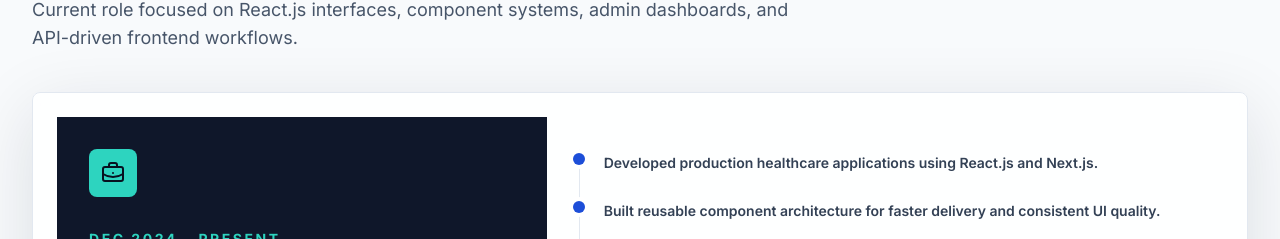
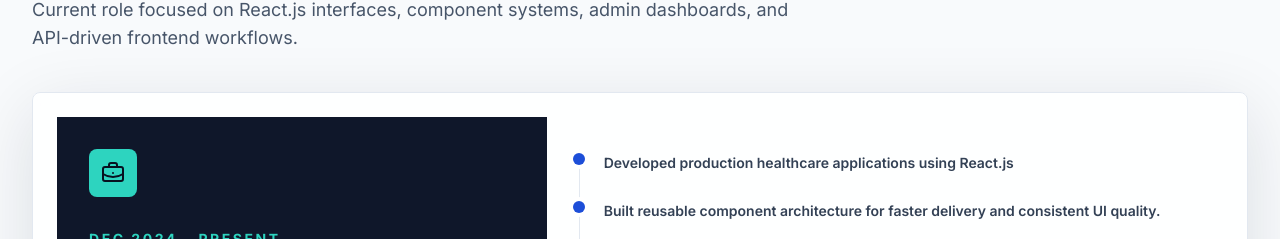
Before and after one commit to deodikarvarad/Portfolio, a React (Vite) app: page / in a window 1280 px wide. Shown: the part 3050-3289 px from the top of the page. Built offline with nearby package versions, Linux system fonts and the light colour scheme.

Commit message:
next.js removed

```diff
--- a/index.html
+++ b/index.html
@@ -5,13 +5,13 @@
     <meta name="viewport" content="width=device-width, initial-scale=1.0" />
     <meta
       name="description"
-      content="Varad Deodikar is a Frontend React Developer building performant, accessible, and responsive healthcare applications with React.js, Next.js, Redux Toolkit, and Tailwind CSS."
+      content="Varad Deodikar is a Frontend React Developer building performant, accessible, and responsive healthcare applications with React.js, Redux Toolkit, and Tailwind CSS."
     />
     <meta name="theme-color" content="#0f172a" />
     <meta property="og:title" content="Varad Deodikar | Frontend React Developer" />
     <meta
       property="og:description"
-      content="Portfolio of Varad Deodikar, a Frontend React Developer focused on React.js, Next.js, Redux Toolkit, performance optimization, and responsive UI development."
+      content="Portfolio of Varad Deodikar, a Frontend React Developer focused on React.js, Redux Toolkit, performance optimization, and responsive UI development."
     />
     <meta property="og:type" content="website" />
     <meta name="twitter:card" content="summary_large_image" />
--- a/src/data/portfolioData.js
+++ b/src/data/portfolioData.js
@@ -30,7 +30,7 @@ export const tools = ['Git', 'Jira', 'Bitbucket', 'Postman', 'VS Code'];
 export const aiTools = ['Cursor', 'Claude', 'Codex', 'ChatGPT'];
 
 export const experienceHighlights = [
-  'Developed production healthcare applications using React.js and Next.js.',
+  'Developed production healthcare applications using React.js',
   'Built reusable component architecture for faster delivery and consistent UI quality.',
   'Improved application performance by 25-35% through optimization and UI tuning.',
   'Integrated 15+ REST APIs across admin and provider-facing workflows.',
--- a/src/pages/PortfolioPage.jsx
+++ b/src/pages/PortfolioPage.jsx
@@ -19,7 +19,7 @@ export default function PortfolioPage() {
     updateDocumentMeta({
       title: 'Varad Deodikar | Frontend React Developer',
       description:
-        'Frontend React Developer portfolio for Varad Deodikar, focused on React.js, Next.js, Redux Toolkit, Tailwind CSS, responsive UI, and performance optimization.',
+        'Frontend React Developer portfolio for Varad Deodikar, focused on React.js, Redux Toolkit, Tailwind CSS, responsive UI, and performance optimization.',
     });
   }, []);
 
```
Also changed, not shown: 1 other file (tests, documents, lock files or other folders).
